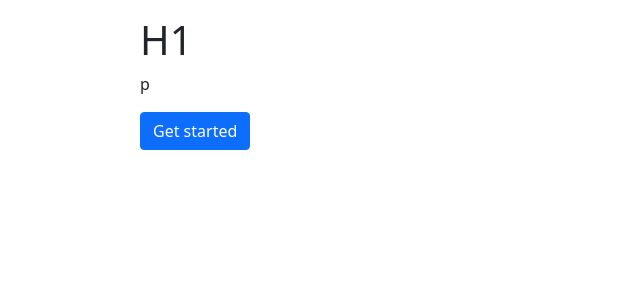
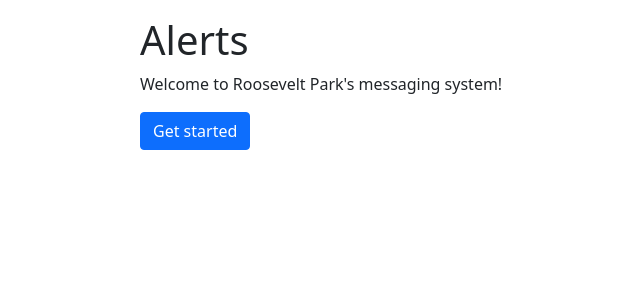
Before and after one commit to code-for-good-wm/rooseveltparkna-alerts, a Django app: template templates/index.html in a window 1280 px wide. Shown: the top 300 px of the page, without its empty margins (227-867 px from the left). Run offline with Django 3.2, Linux system fonts and the light colour scheme; the template is opened without the code that fills it, so the values that code supplies are empty; some libraries are stand-ins or nearby versions.

Commit message:
Update title

```diff
--- a/rpna/alerts/views.py
+++ b/rpna/alerts/views.py
@@ -26,8 +26,9 @@ def login(request):
         form = LoginForm(request.POST)
         if form.is_valid():
             number = form.cleaned_data["number"]
+            request.session["number"] = number
             user: User = User.objects.get_or_create(username=number)[0]
-            user.set_password("123")
+            user.set_password("1234")
             user.save()
 
             if "debug" in request.POST and allow_debug(request):
@@ -39,7 +40,6 @@ def login(request):
                 "Welcome to Roosevelt Park's messaging system!\n\nYour confirmation code is: 123",
             )
             messages.success(request, f"Message sucesfully sent to {number}.")
-            request.session["number"] = number
             return redirect("rpna:login-code")
     else:
         form = LoginForm()
@@ -58,10 +58,12 @@ def login_code(request):
         form = LoginCodeForm(request.POST)
         if form.is_valid():
             password = form.cleaned_data["code"]
+
             if user := authenticate(username=username, password=password):
                 force_login(request, user, backend=settings.AUTHENTICATION_BACKENDS[0])
                 messages.success(request, "Sucesfually logged in.")
                 return redirect("rpna:setup")
+
             # TODO: Move this to form validation
             messages.error(request, "Invalid confirmaiton code. Please try again.")
             return redirect("rpna:login-code")
--- a/rpna/core/helpers.py
+++ b/rpna/core/helpers.py
@@ -25,4 +25,4 @@ def send_text_message(number: str, message: str):
     message = client.messages.create(
         to=number, from_=settings.TWILIO_NUMBER, body=message
     )
-    log.info(f"Sent text message (sid: {message.sid})")  # type: ignore
+    log.info(f"Sent text message: {message}")
--- a/templates/base.html
+++ b/templates/base.html
@@ -7,34 +7,34 @@
     <meta charset="utf-8">
     <meta http-equiv="X-UA-Compatible" content="IE=edge">
     <meta name="viewport" content="width=device-width, initial-scale=1">
-    <title>{% block title %}Ballot Buddies{% endblock title %}</title>
+    <title>{% block title %}Roosevelt Park Neighborhood Association{% endblock title %}</title>
 
     <!-- Favicons -->
-    <link rel="apple-touch-icon" sizes="180x180" href="{% static 'icons/apple-touch-icon.png' %}">
+    {% comment %} <link rel="apple-touch-icon" sizes="180x180" href="{% static 'icons/apple-touch-icon.png' %}">
     <link rel="icon" type="image/png" sizes="32x32" href="{% static 'icons/favicon-32x32.png' %}">
     <link rel="icon" type="image/png" sizes="16x16" href="{% static 'icons/favicon-16x16.png' %}">
     <link rel="manifest" href="{% static 'icons/site.webmanifest' %}">
     <link rel="mask-icon" href="{% static 'icons/safari-pinned-tab.svg' %}" color="#f55221">
     <meta name="msapplication-TileColor" content="#f55221">
-    <meta name="theme-color" content="#ffffff">
+    <meta name="theme-color" content="#ffffff"> {% endcomment %}
 
     {% block meta %}
     <!-- Primary Meta Tags -->
-    <meta name="title" content="Michigan Ballot Buddies">
-    <meta name="description" content="An app to help friends hold each other accountable to vote in every election.">
+    <meta name="title" content="Roosevelt Park Neighborhood Association">
+    <meta name="description" content="TODO">
 
     <!-- Open Graph / Facebook -->
     <meta property="og:type" content="website">
     <meta property="og:url" content="https://buddies.michiganelections.io/">
-    <meta property="og:title" content="Michigan Ballot Buddies">
-    <meta property="og:description" content="An app to help friends hold each other accountable to vote in every election.">
+    <meta property="og:title" content="Roosevelt Park Neighborhood Association">
+    <meta property="og:description" content="TODO">
     <meta property="og:image" content="https://buddies.michiganelections.io{% static 'logo.png' %}">
 
     <!-- Twitter -->
     <meta property="twitter:card" content="summary">
     <meta property="twitter:url" content="https://buddies.michiganelections.io/">
-    <meta property="twitter:title" content="Michigan Ballot Buddies">
-    <meta property="twitter:description" content="An app to help friends hold each other accountable to vote in every election.">
+    <meta property="twitter:title" content="Roosevelt Park Neighborhood Association">
+    <meta property="twitter:description" content="TODO">
     <meta property="twitter:image" content="https://buddies.michiganelections.io{% static 'logo.png' %}">
     {% endblock meta %}
 
--- a/templates/index.html
+++ b/templates/index.html
@@ -4,9 +4,9 @@
 
 {% block main %}
 
-<h1>H1</h1>
+<h1>Alerts</h1>
 
-<p>p<p>
+<p>Welcome to Roosevelt Park's messaging system!<p>
 
 <a class="btn btn-primary" href="{% url 'rpna:login' %}">Get started</a>
 
```
